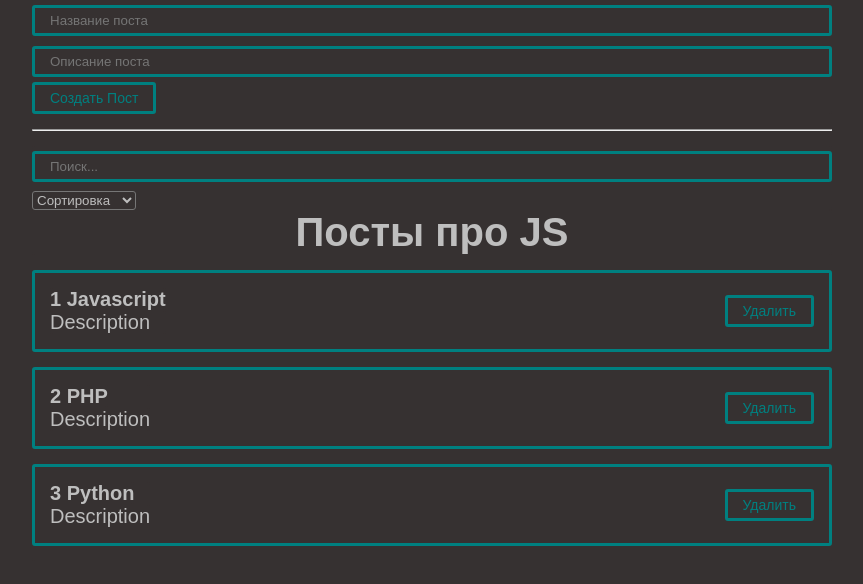
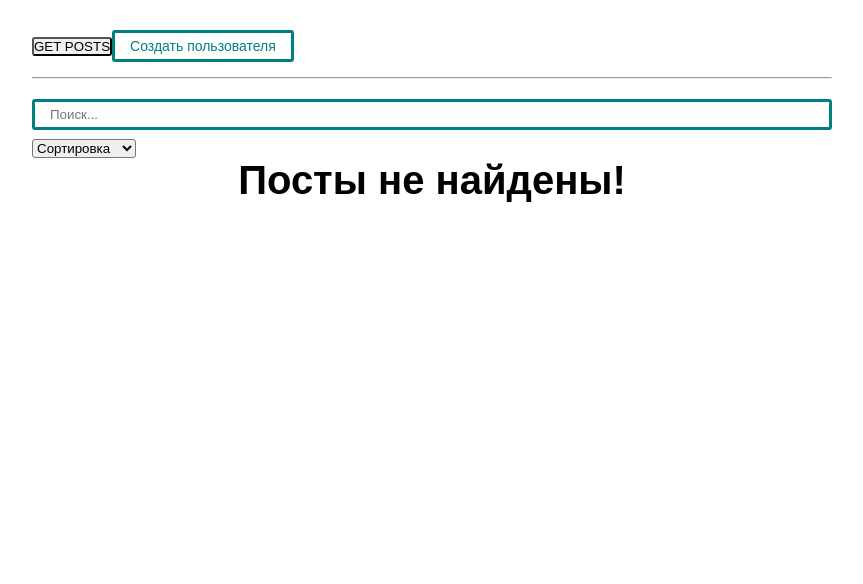
Before and after one commit to mrnmchnk/learn_react, a React (Create React App) app: page / in a window 1280 px wide. Shown: the top 584 px of the page, without its empty margins (208-1071 px from the left). Built offline with nearby package versions, Linux system fonts and the light colour scheme.

Commit message:
added components

```diff
--- a/package.json
+++ b/package.json
@@ -6,9 +6,11 @@
     "@testing-library/jest-dom": "^5.15.0",
     "@testing-library/react": "^11.2.7",
     "@testing-library/user-event": "^12.8.3",
+    "axios": "^0.24.0",
     "react": "^17.0.2",
     "react-dom": "^17.0.2",
     "react-scripts": "4.0.3",
+    "react-transition-group": "^4.4.2",
     "web-vitals": "^1.1.2"
   },
   "scripts": {
--- a/src/App.js
+++ b/src/App.js
@@ -10,36 +10,30 @@ import Card from "./components/Card";
 import GetCard from "./components/GetCard";
 import PostForm from "./components/PostForm";
 import MySelect from "./components/UI/select/MySelect";
+import PostFilter from "./components/PostFilter";
+import MyModal from "./components/UI/MyModal/MyModal";
+import { usePosts } from "./hooks/usePosts";
+import axios from "axios";
 
 function App() {
-
-  const [posts, setPosts] = useState([
-    {id: 1, title: 'Javascript', body: 'Description' },
-    {id: 2, title: 'PHP', body: 'Description' },
-    {id: 3, title: 'Python', body: 'Description' },
-  ]);
-
   // const info = { title: 'hi', text: 'how are you?' };
 
-  const [selectedSort, setSelectedSort] = useState('')
+  const [posts, setPosts] = useState([]);
 
-  const [searchQuery, setSearchQuery] = useState('')
+  const [filter, setFilter] = useState({sort: '', query: ''});
+  const [modal, setModal] = useState(false);
+  const sortedAndSearchedPosts = usePosts(posts, filter.sort, filter.query)
 
 
-  const sortedPosts = useMemo(() => {
-    console.log('ОТРАБОТАЛА ФУНКЦИЯ СОРТЕД ПОСТС');
-    if (selectedSort) {
-      return [...posts].sort( ( a, b ) => a[selectedSort].localeCompare( b[selectedSort] ) )
-    }
-    return posts;
-  }, [selectedSort, posts])
-
-  const sortedAndSearchedPosts = useMemo(() => {
-    return sortedPosts.filter( post => post.title.toLocaleLowerCase().includes(searchQuery) )
-  }, [searchQuery, sortedPosts])
 
   const createPost = (newPost) => {
     setPosts( [...posts, newPost] )
+    setModal(false)
+  }
+
+  async function fetchPosts() {
+    const response = await axios.get('https://jsonplaceholder.typicode.com/posts');
+    setPosts(response.data);
   }
 
   // Получаем post из дочернего компонента
@@ -47,39 +41,27 @@ function App() {
     setPosts(posts.filter( p => p.id !== post.id))
   }
 
-  const sortPosts = (sort) => {
-    setSelectedSort(sort);
-  }
 
   return (
     <div className="App">
-      <PostForm create={createPost} />
+      <button onClick={fetchPosts} >GET POSTS</button>
+      <MyButton
+      style={{ marginTop: '30px' }}
+        onClick={() => setModal(true) }>
+        Создать пользователя
+      </MyButton>
+      <MyModal
+        visible={modal}
+        setVisible={setModal}
+      >
+        <PostForm create={createPost} />
+      </MyModal>
       <hr style={{margin: '15px 0'}} />
-      <div>
-        <MyInput
-          value={searchQuery}
-          onChange={ e => setSearchQuery(e.target.value) }
-          placeholder='Поиск...'
-        />
-        <MySelect
-          value={selectedSort}
-          onChange={ sortPosts }
-          defaultValue='Сортировка'
-          options={[
-            {value: 'title', name: 'По названию'},
-            {value: 'body', name: 'По описанию'},
-          ]}
-        />
-      </div>
-      {posts.length !== 0
-        ?
-        <PostList remove={removePost} posts={sortedAndSearchedPosts} title={'Посты про JS'} />
-        :
-        <h1 style={{textAlign: 'center'}} >
-          Посты не найдены!
-        </h1>
-      }
-
+      <PostFilter
+        filter={filter}
+        setFilter={setFilter}
+      />
+      <PostList remove={removePost} posts={sortedAndSearchedPosts} title={'Посты'} />
     </div>
   );
 }
--- /dev/null
+++ b/src/components/PostFilter.jsx
@@ -0,0 +1,26 @@
+import React from 'react'
+import MySelect from './UI/select/MySelect';
+import MyInput from './UI/input/MyInput';
+
+const PostFilter = ({filter, setFilter}) => {
+  return (
+    <div>
+        <MyInput
+          value={filter.query}
+          onChange={ e => setFilter({...filter, query: e.target.value}) }
+          placeholder='Поиск...'
+        />
+        <MySelect
+          value={filter.sort}
+          onChange={ selectedSort => setFilter({...filter, sort: selectedSort}) }
+          defaultValue='Сортировка'
+          options={[
+            {value: 'title', name: 'По названию'},
+            {value: 'body', name: 'По описанию'},
+          ]}
+        />
+      </div>
+  )
+}
+
+export default PostFilter;
--- a/src/components/PostList.jsx
+++ b/src/components/PostList.jsx
@@ -1,16 +1,34 @@
 import React from "react";
+import { TransitionGroup, CSSTransition } from "react-transition-group";
 import PostItem from "./PostItem";
 
 
 const PostList = ({posts, title, remove}) => {
+
+  if (!posts.length) {
+    return (
+      <h1 style={{textAlign: 'center'}} >
+        Посты не найдены!
+      </h1>
+    )
+  }
+
   return (
     <div>
       <h1 style={{textAlign: 'center'}} >
         {title}
       </h1>
-      {posts.map((post, index) =>
-        <PostItem remove={remove} number={index+1} post={post} key={post.id} />
-      )}
+      <TransitionGroup>
+        {posts.map((post, index) =>
+        <CSSTransition
+          key={post.id}
+          timeout={500}
+          classNames="post"
+        >
+          <PostItem remove={remove} number={index+1} post={post}  />
+        </CSSTransition>
+        )}
+      </TransitionGroup>
     </div>
   )
 }
--- /dev/null
+++ b/src/components/UI/MyModal/MyModal.jsx
@@ -0,0 +1,22 @@
+import React from 'react';
+import cl from './MyModal.module.css';
+
+const MyModal = ({children, visible, setVisible}) => {
+
+  const rootClasses = [cl.myModal]
+
+  if (visible) {
+    rootClasses.push(cl.active);
+  }
+
+
+  return (
+    <div className={rootClasses.join(' ')} onClick={ () => setVisible(false) } >
+      <div className={cl.myModalContent} onClick={ (e) => e.stopPropagation() } >
+        {children}
+      </div>
+    </div>
+  )
+}
+
+export default MyModal;
--- /dev/null
+++ b/src/components/UI/MyModal/MyModal.module.css
@@ -0,0 +1,24 @@
+.myModal {
+  position: fixed;
+  top: 0;
+  right: 0;
+  bottom: 0;
+  left: 0;
+  display: none;
+  background-color: rgba(0,0,0,0.3  );
+}
+
+
+.myModalContent {
+  padding: 25px;
+  background: white;
+  border-radius: 16px;
+  min-width: 250px;
+}
+
+
+.myModal.active {
+  display: flex;
+  justify-content: center;
+  align-items: center;
+}
--- /dev/null
+++ b/src/hooks/usePosts.js
@@ -0,0 +1,22 @@
+import React, {useMemo} from "react";
+
+export const UseSortedPosts = (posts, sort) => {
+  const sortedPosts = useMemo(() => {
+    console.log('ОТРАБОТАЛА ФУНКЦИЯ СОРТЕД ПОСТС');
+    if (sort) {
+      return [...posts].sort( ( a, b ) => a[sort].localeCompare( b[sort] ) )
+    }
+    return posts;
+  }, [sort, posts]);
+
+  return sortedPosts;
+}
+
+export const usePosts = (posts, sort, query) => {
+  const sortedPosts = UseSortedPosts(posts, sort);
+
+  const sortedAndSearchedPosts = useMemo(() => {
+    return sortedPosts.filter( post => post.title.toLocaleLowerCase().includes(query) )
+  }, [query, sortedPosts])
+  return sortedAndSearchedPosts;
+}
--- a/src/styles/App.css
+++ b/src/styles/App.css
@@ -2,9 +2,9 @@
   margin: 0;
   padding: 0;
   box-sizing: border-box;
-  background-color: #363131;
+  /* background-color: #363131; */
   border-radius: 3px;
-  color: #bebebe;
+  /* color: #bebebe; */
 
 }
 
@@ -15,7 +15,6 @@
   font-size: 20px;
 
 }
-
 
 .App {
   width: 800px;
@@ -31,3 +30,18 @@
   align-items: center;
 
 }
+
+.post-enter {
+  transform: translateX(-750px);
+}
+.post-enter-active {
+  transform: translateX(0px);
+  transition: all 500ms ease-in;
+}
+.post-exit {
+  opacity: 1;
+}
+.post-exit-active {
+  transform: translateX(-1050px);
+  transition: all 500ms ease-in;
+}
```
Also changed, not shown: 1 other file (tests, documents, lock files or other folders).
